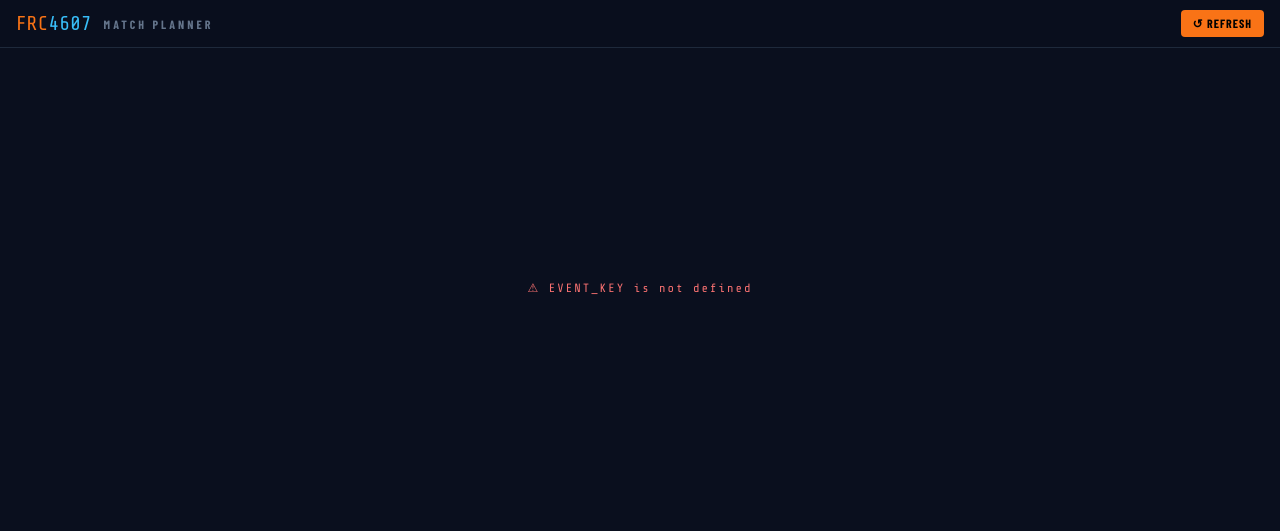
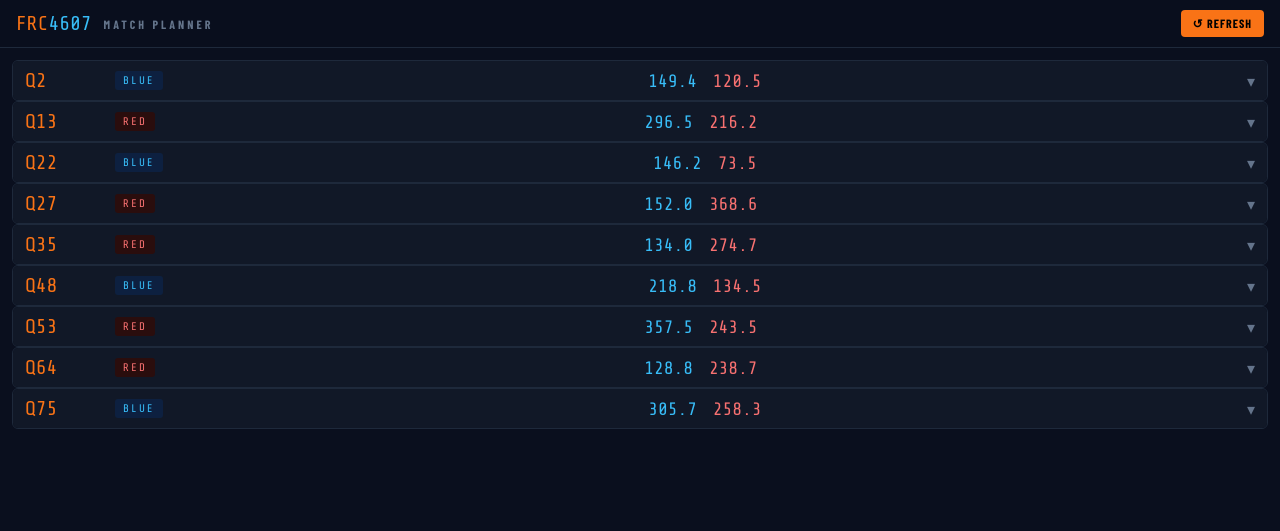
Before and after one commit to FRC4607/Scouting-Analysis, a plain HTML site: page index.html in a window 1280 px wide. Drawn offline with nearby package versions, Linux system fonts and the light colour scheme; a web font is replaced by a local one.

Commit message:
remove sheets reference

```diff
--- a/index.html
+++ b/index.html
@@ -125,7 +125,7 @@
 <div id="content" style="display:none"></div>
 
 <script>
-  const SHEET_NAME = '2026ndgf';
+  const EVENT_KEY = '2026ndgf';
   let DIST = {};
 
   async function fetchSheetData() {
```
